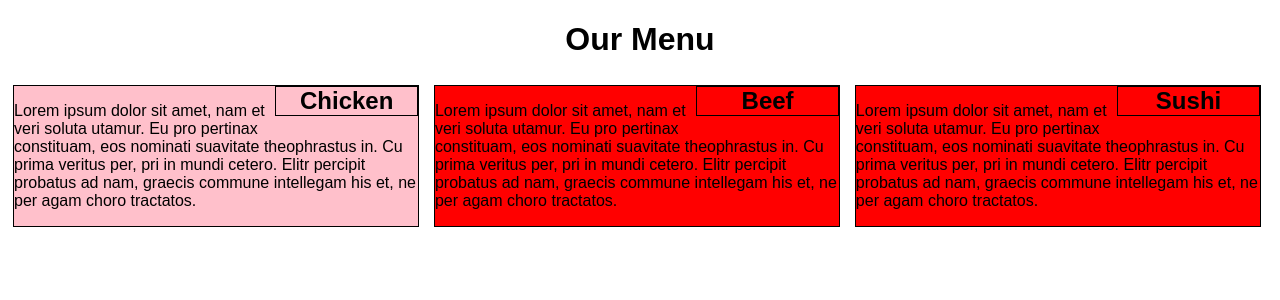
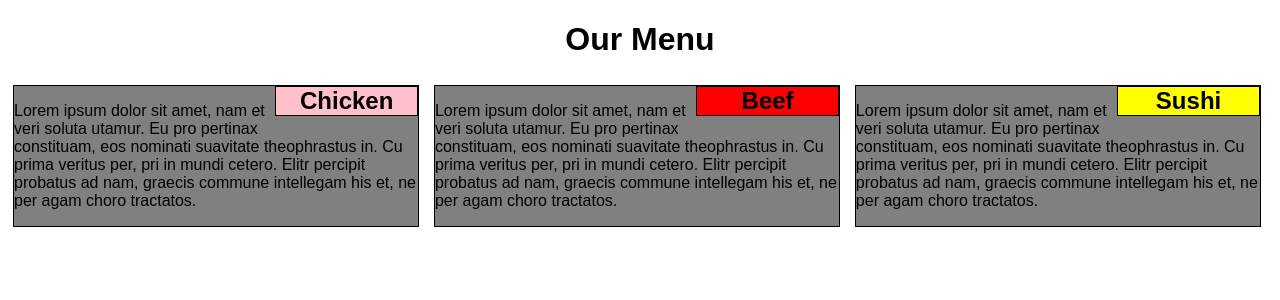
Before and after one commit to emmvalenti/emmvalenti.github.io, a Jekyll site: the page mod2/index.html, which Jekyll copies as it is, in a window 1280 px wide. Shown: the top 300 px of the page. Built offline with Jekyll 4.4.1, drawn with Linux system fonts in a browser that asks for light colours.

Commit message:
fix id placement

```diff
--- a/mod2/index.html
+++ b/mod2/index.html
@@ -7,16 +7,16 @@
 	</head>
 <body>
 	<h1>Our Menu</h1>
-	<section class="item" id="chicken">
-		<h2>Chicken</h2>
+	<section class="item">
+		<h2 id="chicken">Chicken</h2>
 		<p>Lorem ipsum dolor sit amet, nam et veri soluta utamur. Eu pro pertinax constituam, eos nominati suavitate theophrastus in. Cu prima veritus per, pri in mundi cetero. Elitr percipit probatus ad nam, graecis commune intellegam his et, ne per agam choro tractatos.</p>
 	</section>
-	<section class="item" id="beef">
-		<h2>Beef</h2>
+	<section class="item">
+		<h2 id="beef">Beef</h2>
 		<p>Lorem ipsum dolor sit amet, nam et veri soluta utamur. Eu pro pertinax constituam, eos nominati suavitate theophrastus in. Cu prima veritus per, pri in mundi cetero. Elitr percipit probatus ad nam, graecis commune intellegam his et, ne per agam choro tractatos.</p>
 	</section>
-	<section class="item" id="beef">
-		<h2>Sushi</h2>
+	<section class="item">
+		<h2 id="sushi">Sushi</h2>
 		<p>Lorem ipsum dolor sit amet, nam et veri soluta utamur. Eu pro pertinax constituam, eos nominati suavitate theophrastus in. Cu prima veritus per, pri in mundi cetero. Elitr percipit probatus ad nam, graecis commune intellegam his et, ne per agam choro tractatos.</p>
 	</section>
 </body>
```
